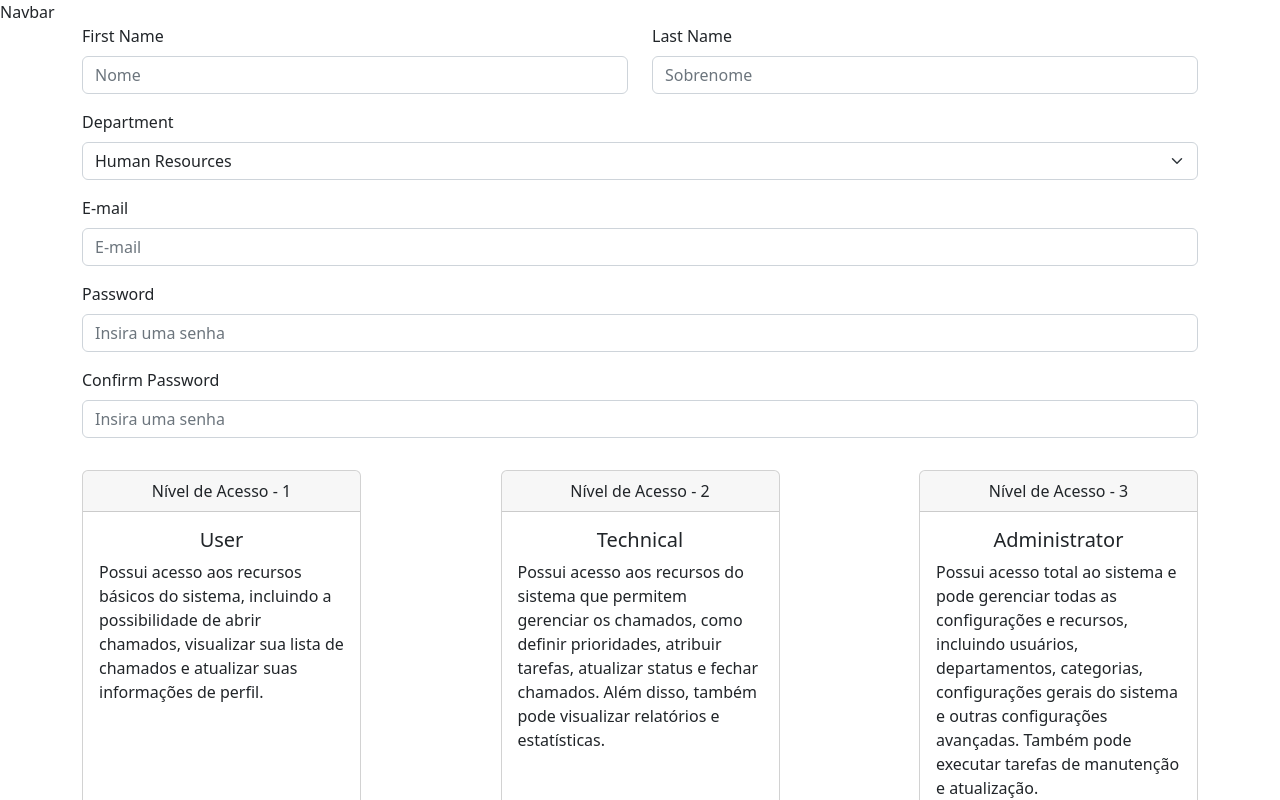
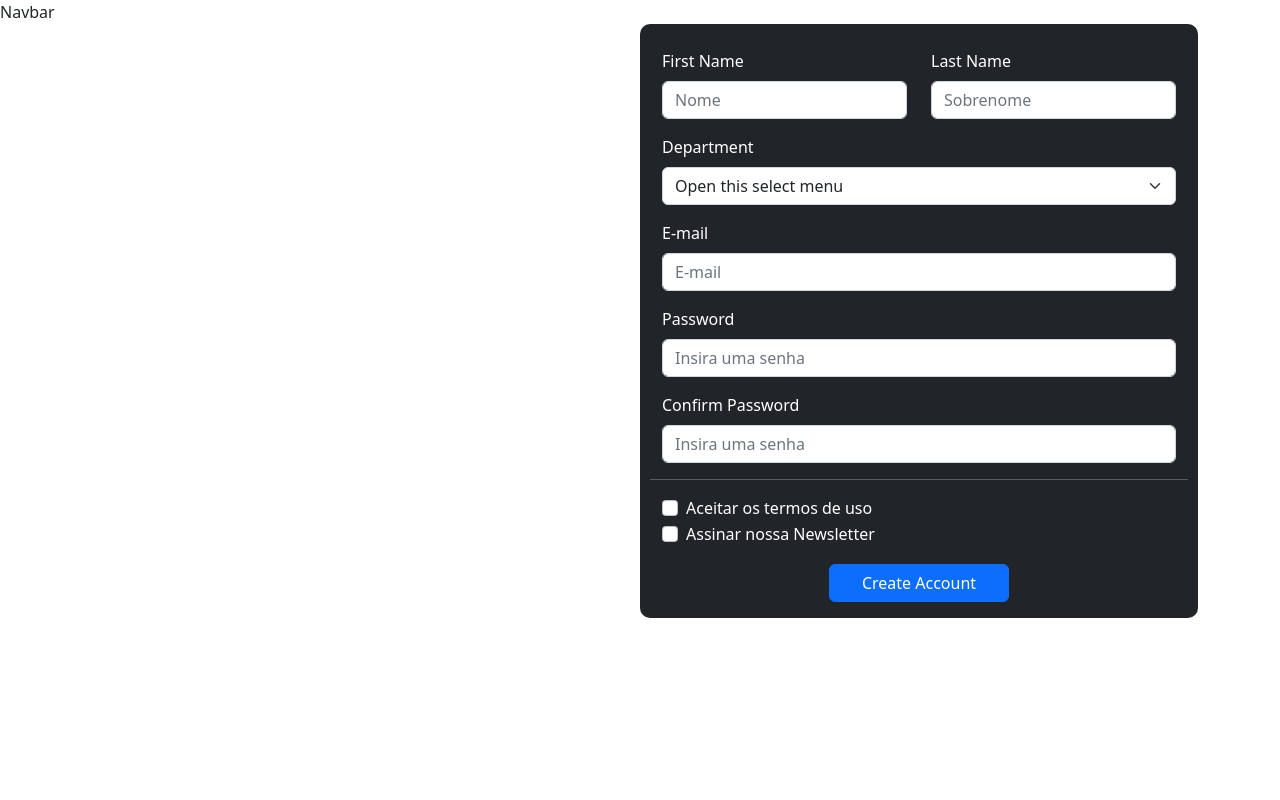
Before and after one commit to LeviPereira9/Issue-Tracker-2.0, a React (Create React App) app: page /register in a window 1280 px wide. Shown: the top 800 px of the page. Built offline with nearby package versions, Linux system fonts and the light colour scheme.

Commit message:
Form Register - Validation

```diff
--- a/package.json
+++ b/package.json
@@ -17,6 +17,7 @@
     "react": "^18.2.0",
     "react-bootstrap": "^2.7.2",
     "react-dom": "^18.2.0",
+    "react-hook-form": "^7.43.5",
     "react-router-dom": "^6.9.0",
     "react-scripts": "5.0.1",
     "sass-loader": "^13.2.0",
--- a/src/components/shared/AcessLevel.tsx
+++ b/src/components/shared/AcessLevel.tsx
@@ -18,19 +18,19 @@ const AcessLevel: React.FC<acessLevelProps> = ({setAcessLevel}) => {
     {
       level: 2,
       title: 'Technical',
-      desc: 'Possui acesso aos recursos do sistema que permitem gerenciar os chamados, como definir prioridades, atribuir tarefas, atualizar status e fechar chamados. Além disso, também pode visualizar relatórios e estatísticas.',
+      desc: 'Maior acesso ao sistema, com acesso ao gerenciamento de conteúdo do site, o que inclui a criação, edição e exclusão de conteúdo.',
     },
     {
       level: 3,
       title: 'Administrator',
-      desc: 'Possui acesso total ao sistema e pode gerenciar todas as configurações e recursos, incluindo usuários, departamentos, categorias, configurações gerais do sistema e outras configurações avançadas. Também pode executar tarefas de manutenção e atualização.',
+      desc: 'Acesso total ao sistema, permitindo que gerencie todas as configurações e recursos, como usuários, departamentos e níveis de acesso.',
     },
   ];
 
   return (
-    <div className="d-flex justify-content-between my-3">
+    <div className="row justify-content-around my-3">
       {levels.map(level => (
-        <Card className="col-12 col-md-3 text-center" key={level.title}>
+        <Card className="col-8 col-md-4 text-center p-0 mb-3" key={level.title}>
           <Card.Header>Nível de Acesso - {level.level}</Card.Header>
           <Card.Body>
             {/* <Card.Img variant='top' src='https://via.placeholder.com/300' className='h-25'/> */}
--- a/src/firebase/config.tsx
+++ b/src/firebase/config.tsx
@@ -1,4 +1,4 @@
-import { initializeApp } from "firebase/app";
+/* import { initializeApp } from "firebase/app";
 import {getFirestore} from "firebase/firestore"
 
 const firebaseConfig = {
@@ -14,4 +14,6 @@ const app = initializeApp(firebaseConfig);
 
 const db = getFirestore(app);
 
-export { db };
+export { db }; */
+
+export { }
--- a/src/pages/Register.tsx
+++ b/src/pages/Register.tsx
@@ -1,26 +1,60 @@
 //React
 import { useState, useEffect } from 'react';
+
+//Hooks-Form
+import { useForm } from 'react-hook-form';
 
 //Bootstrap
 import Button from 'react-bootstrap/Button';
 import Form from 'react-bootstrap/Form';
-import AcessLevel from '../components/shared/AcessLevel';
 
-type Props = {};
+//Types
+type blablabla = {
+  firstName?: string;
+  lastName?: string;
+  department?: string;
+  email?: string;
+  password?: string;
+  confirmPassword?: string;
+  acessLevel?: number;
+};
 
-const Register = (props: Props) => {
+const Register = () => {
+  const [formErrors, setFormErrors] = useState<blablabla>({});
 
-    const [acessLevel, setAcessLevel] = useState(0);
+  //useForm Hooks
+  const {
+    register,
+    handleSubmit,
+    formState: { errors },
+    watch,
+  } = useForm();
 
-    useEffect(() => {
-        console.log(acessLevel)
+  //Validation from useForms
+  useEffect(() => {
+    setFormErrors(errors as blablabla);
+  }, [errors]);
 
-    }, [acessLevel])
+  const onSubmit = (data: blablabla) => {
+    const createAccount = {
+      firstName: data.firstName,
+      lastName: data.lastName,
+      department: data.department,
+      acessLevel: 1,
+      email: data.email,
+      password: data.password,
+    };
 
+    console.log(createAccount);
+  };
 
   return (
-    <div className="container">
-      <Form className="row justify-content-center">
+    <div className="container d-flex">
+      <div className="container d-none d-md-block"></div>
+      <Form
+        className="row justify-content-center col-12 col-md-6 m-auto m-md-0 formStyle"
+        onSubmit={handleSubmit(onSubmit)}
+      >
         <Form.Group className="mb-3 col-12 col-md-6" controlId="regFirstName">
           <Form.Label>First Name</Form.Label>
           <Form.Control
@@ -28,7 +62,14 @@ const Register = (props: Props) => {
             placeholder="Nome"
             aria-label="Insira seu primeiro nome"
             tabIndex={0}
+            {...register('firstName', { required: true })}
+            isInvalid={!!formErrors.firstName}
           />
+          {formErrors.firstName && (
+            <Form.Control.Feedback type="invalid">
+              This field is required.
+            </Form.Control.Feedback>
+          )}
         </Form.Group>
         <Form.Group className="mb-3 col-12 col-md-6" controlId="regLastName">
           <Form.Label>Last Name</Form.Label>
@@ -37,15 +78,30 @@ const Register = (props: Props) => {
             placeholder="Sobrenome"
             aria-label="Insira seu sobrenome"
             tabIndex={0}
+            {...register('lastName', { required: true })}
+            isInvalid={!!formErrors.lastName}
           />
+          {formErrors.lastName && (
+            <Form.Control.Feedback type="invalid">
+              This field is required.
+            </Form.Control.Feedback>
+          )}
         </Form.Group>
         <Form.Group className="mb-3 col-12" controlId="regDepart">
           <Form.Label>Department</Form.Label>
           <Form.Select
             aria-label="Selecione seu setor de trabalho"
             tabIndex={0}
+            {...register('department', {
+              required: true,
+              validate: value => value !== '0',
+            })}
+            isInvalid={!!formErrors.department}
+            defaultValue={'0'}
           >
-            <option disabled> Open this select menu </option>
+            <option value={'0'} disabled>
+              Open this select menu
+            </option>
             <option value={'HR'}>Human Resources</option>
             <option value={'Finance'}>Accounting/Finance</option>
             <option value={'Sales'}>Sales</option>
@@ -55,6 +111,11 @@ const Register = (props: Props) => {
             <option value={'Customer Service'}>Customer Service</option>
             <option value={'Operations'}>Operations</option>
           </Form.Select>
+          {formErrors.department && (
+            <Form.Control.Feedback type="invalid">
+              This field is required.
+            </Form.Control.Feedback>
+          )}
         </Form.Group>
         <Form.Group className="mb-3 col-12" controlId="regEmail">
           <Form.Label>E-mail</Form.Label>
@@ -63,7 +124,14 @@ const Register = (props: Props) => {
             placeholder="E-mail"
             aria-label="Insira seu e-mail"
             tabIndex={0}
+            {...register('email', { required: true })}
+            isInvalid={!!formErrors.email}
           />
+          {formErrors.email && (
+            <Form.Control.Feedback type="invalid">
+              This field is required.
+            </Form.Control.Feedback>
+          )}
         </Form.Group>
         <Form.Group className="mb-3 col-12" controlId="regPassword">
           <Form.Label>Password</Form.Label>
@@ -72,7 +140,15 @@ const Register = (props: Props) => {
             placeholder="Insira uma senha"
             aria-label="Escolha uma senha"
             tabIndex={0}
+            autoComplete="password"
+            {...register('password', { required: true })}
+            isInvalid={!!formErrors.password}
           />
+          {formErrors.password && (
+            <Form.Control.Feedback type="invalid">
+              This field is required.
+            </Form.Control.Feedback>
+          )}
         </Form.Group>
         <Form.Group className="mb-3 col-12" controlId="regConfirmPassword">
           <Form.Label>Confirm Password</Form.Label>
@@ -81,10 +157,41 @@ const Register = (props: Props) => {
             placeholder="Insira uma senha"
             aria-label="Confirme sua senha"
             tabIndex={0}
+            autoComplete="confirmPassword"
+            {...register('confirmPassword', {
+              required: true,
+              validate: value => value === watch('password'),
+            })}
+            isInvalid={!!formErrors.confirmPassword}
+          />
+          {formErrors.confirmPassword && (
+            <Form.Control.Feedback type="invalid">
+              The passwords dont match
+            </Form.Control.Feedback>
+          )}
+        </Form.Group>
+        <hr />
+        <Form.Group controlId="regTerms">
+          <Form.Check
+            label="Aceitar os termos de uso"
+            {...register('priva', { required: true })}
           />
         </Form.Group>
-        <AcessLevel setAcessLevel={setAcessLevel}/>
-        <Button variant='primary' className='col-8 col-md-4 my-5'>Register</Button>
+        <Form.Group>
+          <Form.Check
+            label="Assinar nossa Newsletter"
+            {...register('newsletter')}
+          ></Form.Check>
+        </Form.Group>
+        <Button
+          type="submit"
+          variant="primary"
+          className="col-8 col-md-4 my-3"
+          aria-label="Registrar-se"
+          tabIndex={0}
+        >
+          Create Account
+        </Button>
       </Form>
     </div>
   );
--- /dev/null
+++ b/src/scss/2_layouts/forms/_register.scss
@@ -0,0 +1,6 @@
+.formStyle {
+  background-color: #212529;
+  color: white;
+  border-radius: 10px;
+  padding: 25px 10px 0px 10px;
+}
--- a/src/scss/2_layouts/layouts.scss
+++ b/src/scss/2_layouts/layouts.scss
@@ -0,0 +1 @@
+@use './forms/register';
```
Also changed, not shown: 1 other file (tests, documents, lock files or other folders).
